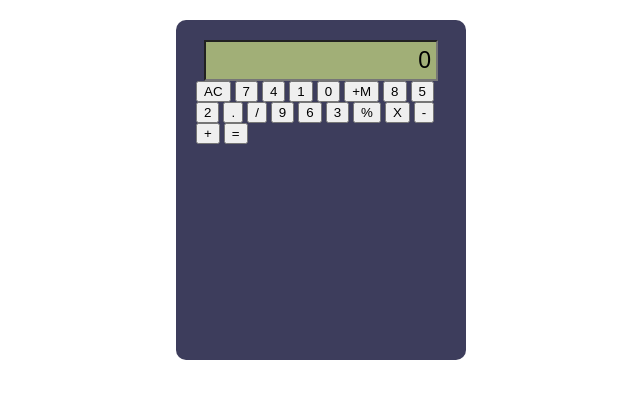
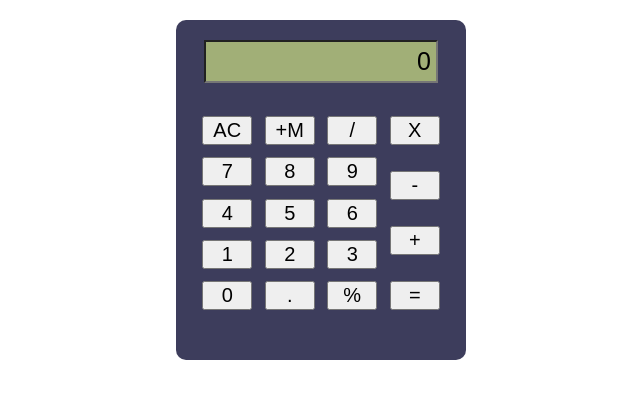
Before and after one commit to pritiugale114/icp-8-assignment-18, a plain HTML site: page index.html in a window 1280 px wide. Shown: the whole page, without its empty margins (319-959 px from the left). Drawn offline with Linux system fonts and the light colour scheme.

Commit message:
css applied to buttons

```diff
--- a/index.html
+++ b/index.html
@@ -17,10 +17,28 @@
         width:220px ;
         background-color: #a1af77;
         text-align: right;
-        font-size: 23px;
+        font-size: 25px;
         display: block;
         margin: 0 auto;
         padding: 5px;
+       }
+       .buttons{
+        margin-top:30px;
+        height:200px;
+        display:flex;
+        flex-direction: column;
+        flex-wrap: wrap;
+        justify-content: space-between;
+        align-items: center;
+
+
+       }
+       .btn{
+        font-size: 20px;
+        width: 50px;
+        text-align: center;
+       margin: 3px;
+
        }
 
     </style>
@@ -50,7 +68,7 @@
             <button class="btn">X</button>
             <button class="btn">-</button>
             <button class="btn">+</button>
-            <button class="btn">=</button>
+            <button class="btn equals-btn">=</button>
         </div>
 
 
```
